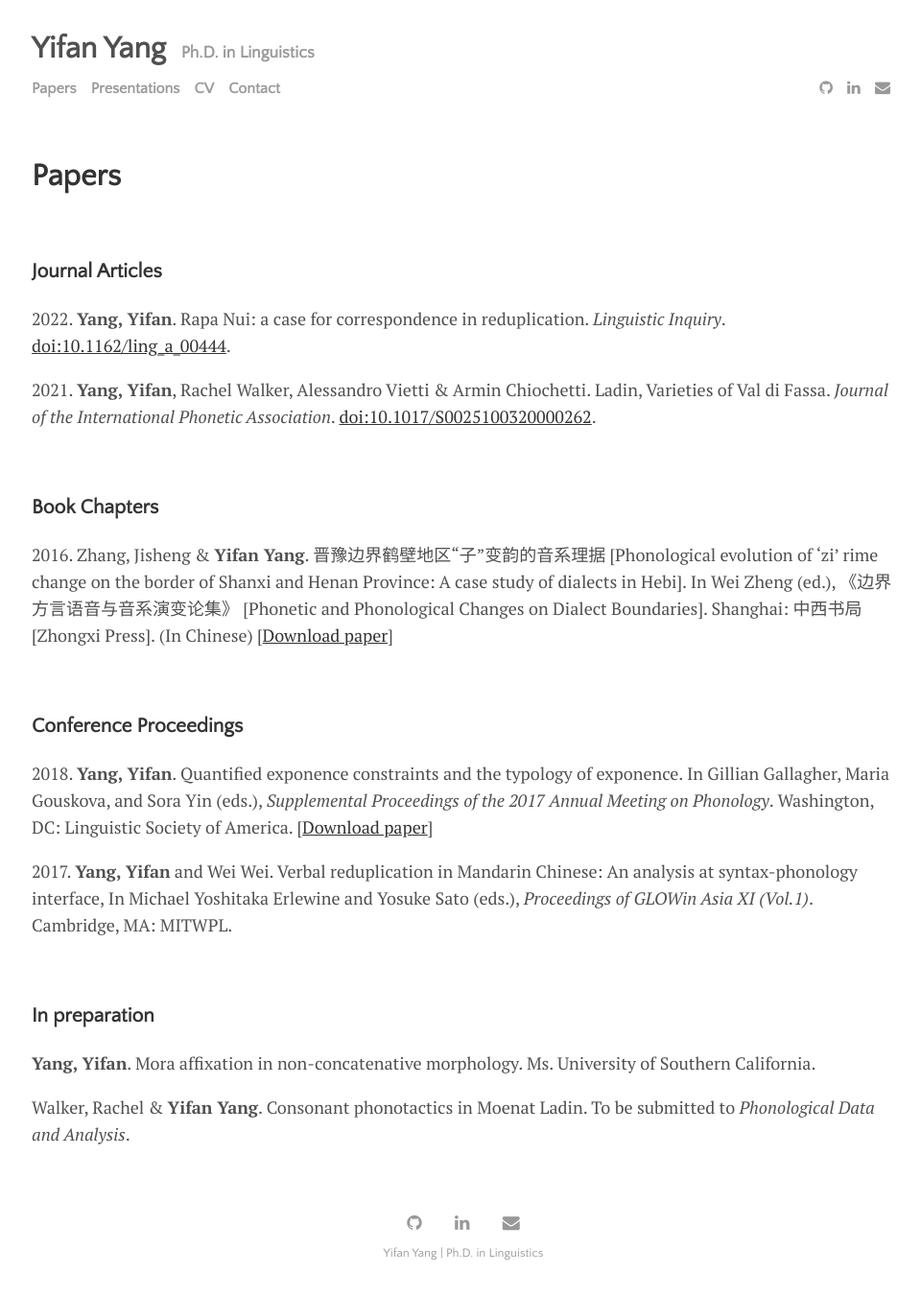
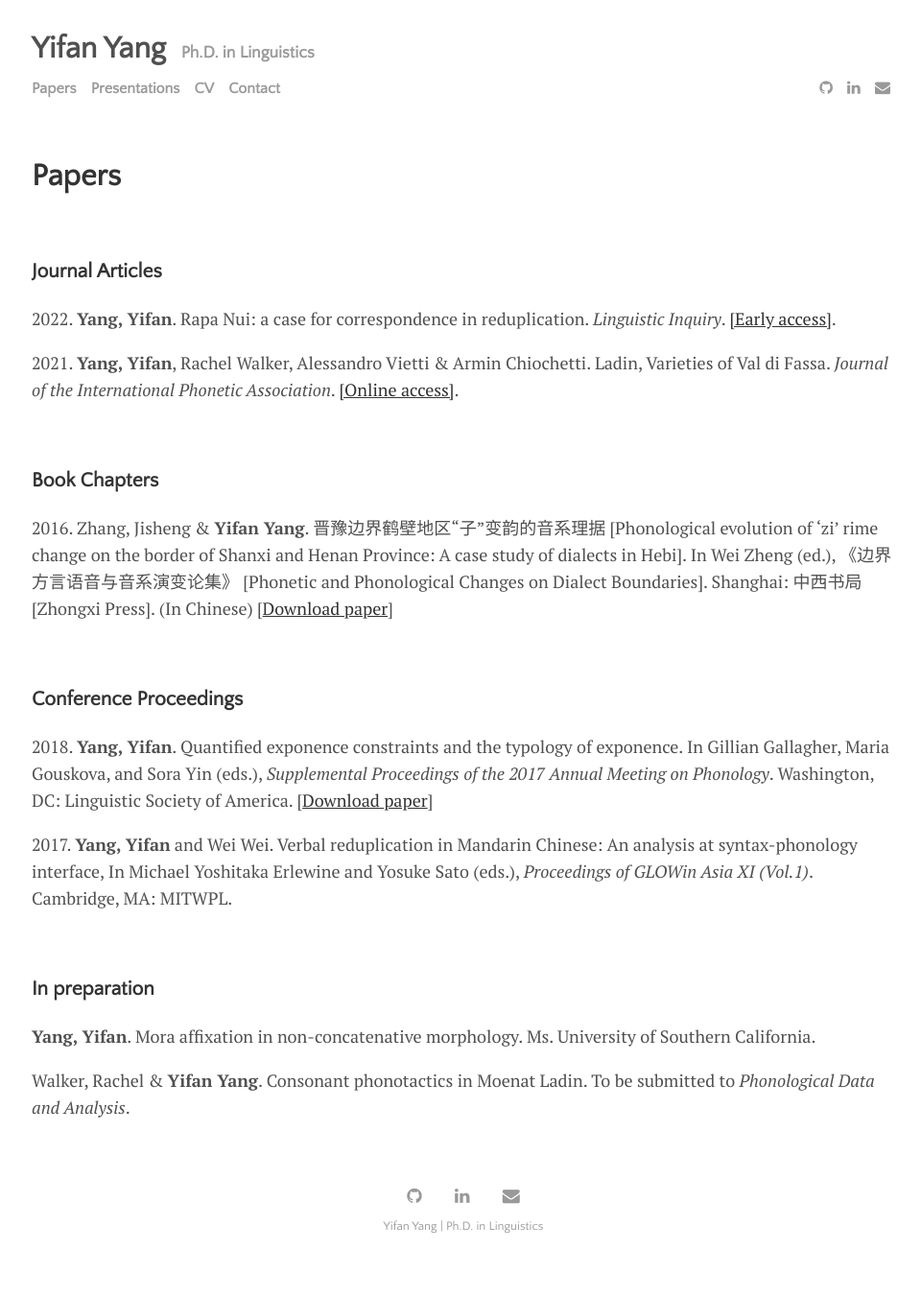
Before and after one commit to yifanyang08/yifanyang08.github.io, a Jekyll site: the page built from menu/papers.html, in a window 1280 px wide. Shown: the whole page at 96% size, without its empty margins (157-1117 px from the left). Built offline with Jekyll 4.4.1, drawn with Linux system fonts in a browser that asks for light colours; after the commit the page ends 1324 px from its top, so only the background shows below that.

Commit message:
Update papers.html

```diff
--- a/menu/papers.html
+++ b/menu/papers.html
@@ -14,13 +14,13 @@ permalink: /papers
 
 <p>2022. <b>Yang, Yifan</b>. Rapa Nui: a case for correspondence in reduplication. <i>Linguistic Inquiry</i>.
 <a href="https://direct.mit.edu/ling/article/doi/10.1162/ling_a_00444/107268/Rapa-Nui-A-Case-for-Correspondence-in">
-  doi:10.1162/ling_a_00444</a>.
+  [Early access]</a>.
 </p>
 
 <p>2021. <b>Yang, Yifan</b>, Rachel Walker, Alessandro Vietti & Armin Chiochetti.
 Ladin, Varieties of Val di Fassa. <i>Journal of the International Phonetic Association</i>.
 <a href="http://dx.doi.org/10.1017/S0025100320000262">
-  doi:10.1017/S0025100320000262</a>.
+  [Online access]</a>.
 </p>
 
 <br>
```
